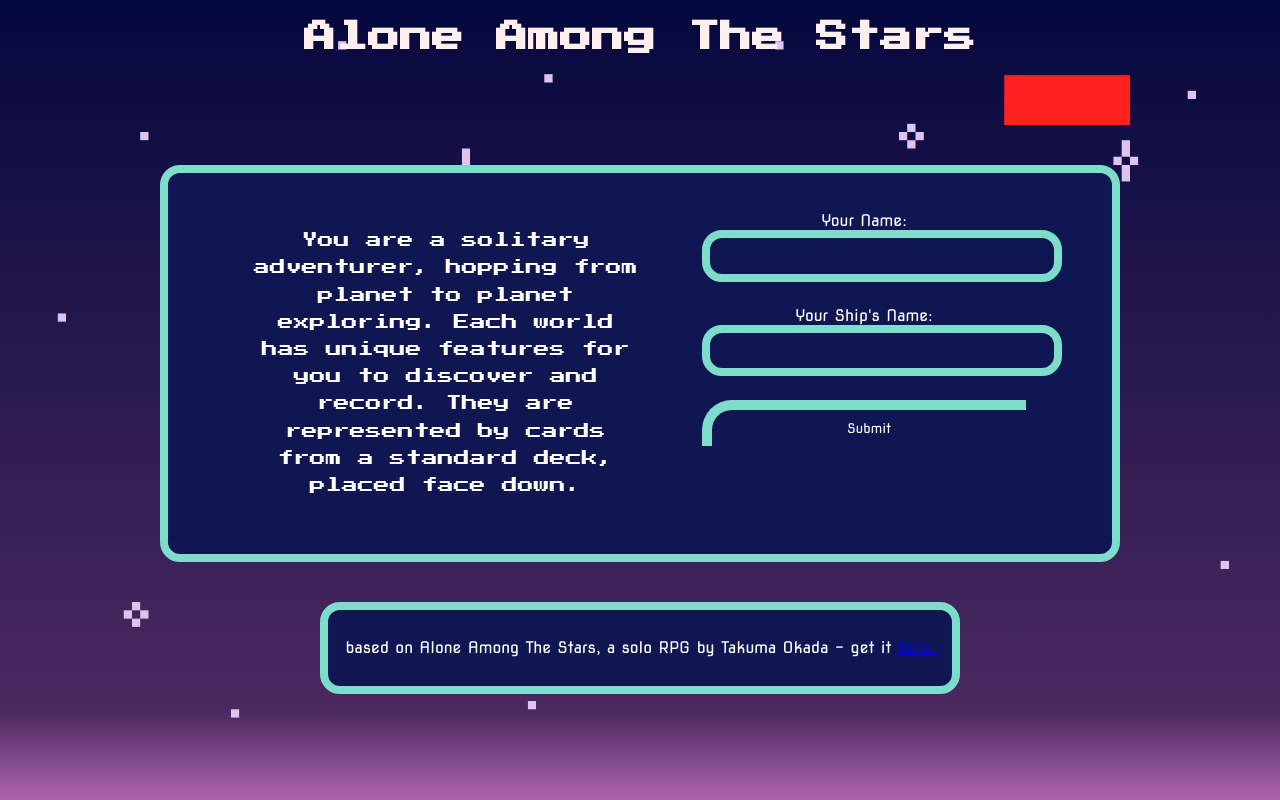
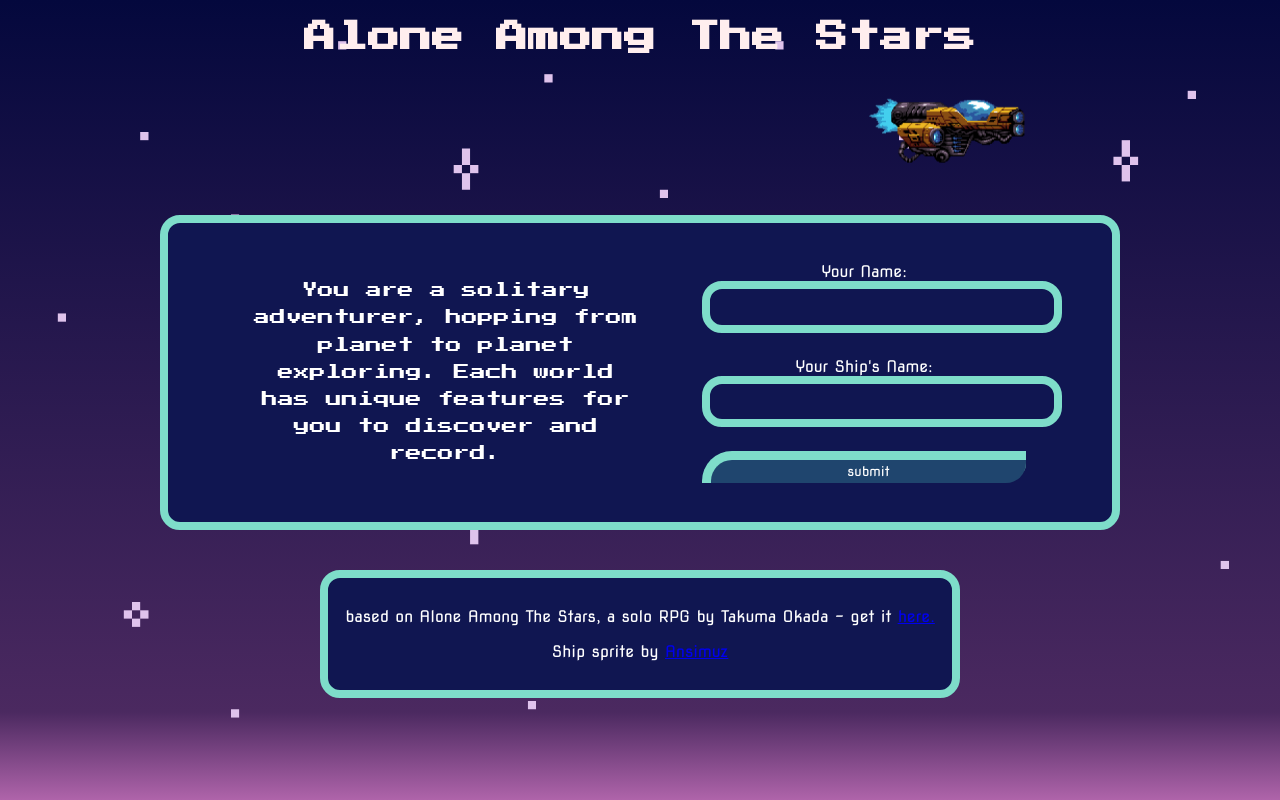
Before and after one commit to mattnorris1990/alone_among_the_stars, a React (Create React App) app: page / in a window 1280 px wide. Built offline with nearby package versions, Linux system fonts and the light colour scheme; no server answers.

Commit message:
added download log functionality, moved and updated button styling to global css

```diff
--- a/src/App.css
+++ b/src/App.css
@@ -43,6 +43,7 @@
 .animate-ship {
   margin: 0;
   display: flex;
+  overflow: hidden;
 }
 
 @keyframes ltr {
@@ -50,16 +51,43 @@
     transform: translateX(-40vw)
   }
   100% {
-    transform: translateX(100vw)
+    transform: translateX(130vw)
   }
 }
 
 .ship {
-  height:50px;
+  height:100px;
   margin: 0;
   animation-name: ltr;
   display: inline-block;
   transform: translateX(-100%);
-  animation-duration: 10s;
+  animation-duration: 15s;
   animation-iteration-count: infinite;
 }
+
+.button {
+  font-family: 'Nova Square', cursive;
+    color: white;
+
+    padding: 1%;
+    padding-left: 11%;
+    padding-right: 11%;
+    border-radius: 30px 0 20px 0;
+    border: 9px #7eddca;
+    border-style: solid none none solid;
+    background-color: rgba(82, 218, 200, 0.24);
+    transition-duration: 1s;
+
+}
+
+.button:hover {
+  border: 10px #e39063;
+  border-style: solid none none solid;
+  transition-duration: 0.4s;
+}
+
+.button:active {
+  border: 10px #e39063;
+  border-style: solid none none solid;
+  background-color: #e39063
+}
--- a/src/components/CardDiceInfo.js
+++ b/src/components/CardDiceInfo.js
@@ -17,32 +17,6 @@
 
 `
 
-const NewPlanet = styled.button `
-    @import url('https://fonts.googleapis.com/css2?family=Nova+Square&display=swap');
-    font-family: 'Nova Square', cursive;
-    color: white;
-
-    padding: 3%;
-    padding-left: 11%;
-    padding-right: 11%;
-    border-radius: 30px 0 20px 0;
-    border: 10px #7eddca;
-    border-style: solid none none solid;
-    background-color: transparent;
-    transition-duration: 1s;
-    &:hover {
-        border: 10px #e39063;
-        border-style: solid none none solid;
-        transition-duration: 0.4s;
-    }
-    &:active {
-        border: 10px #e39063;
-        border-style: solid none none solid;
-        background-color: #e39063
-    }
-
-`
-
 const CardDiceInfo = ({card, number, fetchCard, rollDice}) => {
 
     const handleClick = () => {
@@ -53,7 +27,7 @@
     return (
         <>
             <PlanetRes>
-                <NewPlanet onClick={handleClick}>Visit New Planet</NewPlanet>
+                <button onClick={handleClick} className = "button">Visit New Planet</button>
                 <Results>
                     {card ? <CardInfo card = {card}/> : null}
                     {number ? <DiceInfo number = {number}/> : null}
--- a/src/components/JournalEntries.js
+++ b/src/components/JournalEntries.js
@@ -7,6 +7,10 @@
 
 const Submission = styled.p`
     text-align: right;
+`
+
+const Heading = styled.div`
+    margin-top: 5vh;
 `
 
 const JournalEntries = ({entries, shipName, name}) => {
@@ -22,10 +26,39 @@
         )
     })
 
+    const handleClick = () => {
+        let array = downloadJournal()
+
+        let a = window.document.createElement('a');
+        a.href = window.URL.createObjectURL(new Blob (array, {type: 'text'}))
+        a.download = 'log.txt';
+
+        document.body.appendChild(a);
+        a.click();
+
+        document.body.removeChild(a);
+
+    }
+
+    const downloadJournal = () => {
+        let combined = []
+
+        entries.map((entry) => {
+            let newEntry = `title: ${entry.title} \n \n  entry: ${entry.entry} \n \n`
+            combined.push(newEntry)
+        })
+
+        return combined
+
+    }
+
     return (
         <>
-            <h2>{shipName.toUpperCase()}'S LOG</h2>
+            <Heading>
+                <h2>{shipName.toUpperCase()}'S LOG</h2>
+                <button onClick={handleClick} className = "button">Download</button>
             {entriesNodes}
+            </Heading>
         </>
     )
 }
--- a/src/components/JournalEntryForm.js
+++ b/src/components/JournalEntryForm.js
@@ -4,31 +4,6 @@
 const JournalForm = styled.form`
     display: flex;
     flex-direction: column;
-`
-const SubmitButton = styled.button `
-    @import url('https://fonts.googleapis.com/css2?family=Nova+Square&display=swap');
-    font-family: 'Nova Square', cursive;
-    color: white;
-
-    padding: 3%;
-    padding-left: 11%;
-    padding-right: 11%;
-    border-radius: 30px 0 20px 0;
-    border: 10px #7eddca;
-    border-style: solid none none solid;
-    background-color: transparent;
-    transition-duration: 1s;
-    &:hover {
-        border: 10px #e39063;
-        border-style: solid none none solid;
-        transition-duration: 0.4s;
-    }
-    &:active {
-        border: 10px #e39063;
-        border-style: solid none none solid;
-        background-color: #e39063
-    }
-
 `
 
 const JInput = styled.input`
@@ -95,7 +70,7 @@
                 </label>
                 </p>
                 <p>
-                    <SubmitButton type="submit" value="submit">Submit</SubmitButton>
+                    <input type="submit" value="submit" className = "button"/>
                 </p>
             </JournalForm>
         </>
--- a/src/components/Start.js
+++ b/src/components/Start.js
@@ -1,6 +1,7 @@
 import React, {useState} from "react"
 import styled from "styled-components"
 import Rectangle from "../assets/rectangle.png"
+import Ship from "../assets/ship.gif"
 
 
 const Welcome = styled.section`
@@ -10,6 +11,7 @@
     margin-bottom: 5vh;
     display: flex;
     justify-content: center;
+    align-items: center;
     gap: 5vw;
     background-color: #101651;
     border: 8px solid #7eddca;
@@ -53,30 +55,6 @@
     color: white;
     padding: 3%;
 `
-const SubmitButton = styled.button`
-    @import url('https://fonts.googleapis.com/css2?family=Nova+Square&display=swap');
-    font-family: 'Nova Square', cursive;
-    color: white;
-
-    padding: 3%;
-    padding-left: 11%;
-    padding-right: 11%;
-    border-radius: 30px 0 20px 0;
-    border: 10px #7eddca;
-    border-style: solid none none solid;
-    background-color: transparent;
-    transition-duration: 1s;
-    &:hover {
-        border: 10px #e39063;
-        border-style: solid none none solid;
-        transition-duration: 0.4s;
-    }
-    &:active {
-        border: 10px #e39063;
-        border-style: solid none none solid;
-        background-color: #e39063
-    }
-`
 
 const Start = ({setName, setShipName}) => {
     const [yourName, setYourName] = useState("")
@@ -100,11 +78,11 @@
     return (
         <>
             <div class = "animate-ship">
-                <img src= {Rectangle} class="ship"/>
+                <img src= {Ship} class="ship"/>
             </div>
             <Welcome>
                 <Intro>
-                    <p>You are a solitary adventurer, hopping from planet to planet exploring. Each world has unique features for you to discover and record. They are represented by cards from a standard deck, placed face down.</p>
+                    <p>You are a solitary adventurer, hopping from planet to planet exploring. Each world has unique features for you to discover and record.</p>
                 </Intro>
                 <EnterNames onSubmit={handleSubmit}>
                     <label>Your Name:
@@ -114,11 +92,12 @@
                     <label>Your Ship's Name:
                         <JInput type="text" name="name" value={yourShipName.name} onChange={handleShipNameChange} required/>
                     </label>
-                    <SubmitButton type="submit" value="submit">Submit</SubmitButton>
+                    <input type="submit" value="submit" className="button"/>
                 </EnterNames>
             </Welcome>
             <Credit>
                 <p>based on Alone Among The Stars, a solo RPG by Takuma Okada - get it <a href="https://noroadhome.itch.io/">here.</a></p>
+                <p>Ship sprite by <a href="https://ansimuz.itch.io/">Ansimuz</a></p>
             </Credit>
         </>
     )
```
Also changed, not shown: src/assets/ship.gif (added).
